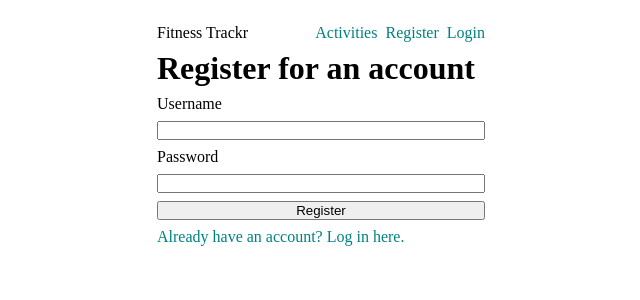
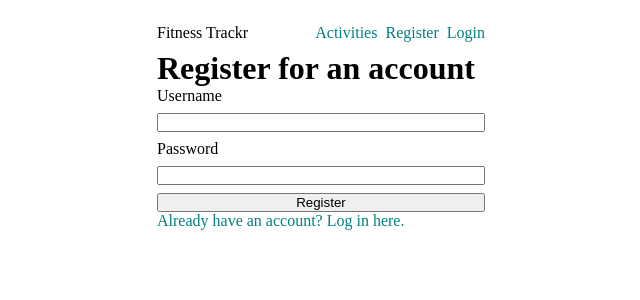
Before and after one commit to ebarbosa27/fitness-tracker-pro, a React (Vite) app: page /register in a window 1280 px wide. Shown: the top 300 px of the page, without its empty margins (319-959 px from the left). Built offline with nearby package versions, Linux system fonts and the light colour scheme.

Commit message:
moved layout to include outlet

```diff
--- a/src/App.jsx
+++ b/src/App.jsx
@@ -4,6 +4,7 @@ import ActivitiesPage from "./activities/ActivitiesPage";
 import ActivityItem from "./activities/ActivityItem.jsx";
 import Error404 from "./Error404.jsx";
 import { Routes, Route } from "react-router";
+import Layout from "./layout/Layout.jsx";
 
 /**
  * Fitness Trackr is a platform where fitness enthusiasts can share their workouts and
@@ -22,11 +23,13 @@ export default function App() {
   return (
     <>
       <Routes>
-        <Route path="/" element={<ActivitiesPage />} />
-        <Route path="/activity/:activityId" element={<ActivityItem />} />
-        <Route path="/login" element={<Login />} />
-        <Route path="/register" element={<Register />} />
-        <Route path="*" element={<Error404 />} />
+        <Route path="/" element={<Layout />}>
+          <Route path="/" element={<ActivitiesPage />} />
+          <Route path="/activity/:activityId" element={<ActivityItem />} />
+          <Route path="/login" element={<Login />} />
+          <Route path="/register" element={<Register />} />
+          <Route path="*" element={<Error404 />} />
+        </Route>
       </Routes>
     </>
   );
--- a/src/layout/Layout.jsx
+++ b/src/layout/Layout.jsx
@@ -1,11 +1,12 @@
 import Navbar from "./Navbar";
+import { Outlet } from "react-router";
 
 /** The shared layout for all pages of the app */
-export default function Layout({ children }) {
+export default function Layout() {
   return (
     <>
       <Navbar />
-      <main>{children}</main>
+      <Outlet />
     </>
   );
 }
--- a/src/main.jsx
+++ b/src/main.jsx
@@ -1,8 +1,6 @@
-import { StrictMode } from "react";
 import { createRoot } from "react-dom/client";
 import "./index.css";
 import App from "./App.jsx";
-import Layout from "./layout/Layout";
 import { BrowserRouter } from "react-router";
 
 import { AuthProvider } from "./auth/AuthContext";
@@ -12,9 +10,7 @@ createRoot(document.getElementById("root")).render(
   <BrowserRouter>
     <AuthProvider>
       <ApiProvider>
-        <Layout>
-          <App />
-        </Layout>
+        <App />
       </ApiProvider>
     </AuthProvider>
   </BrowserRouter>
```
